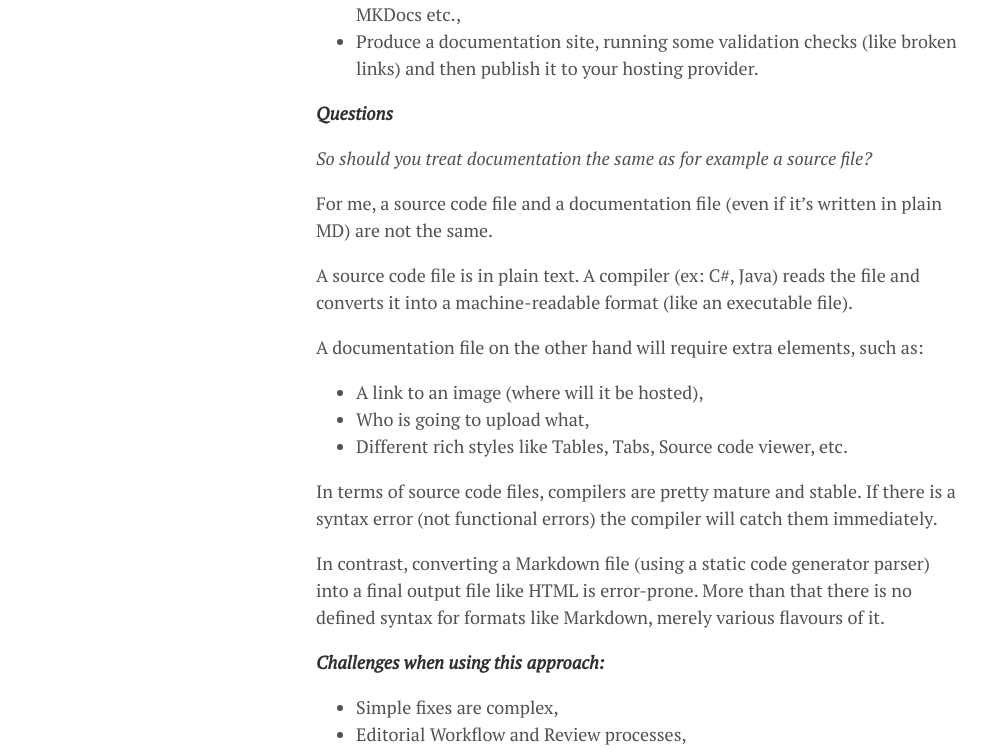
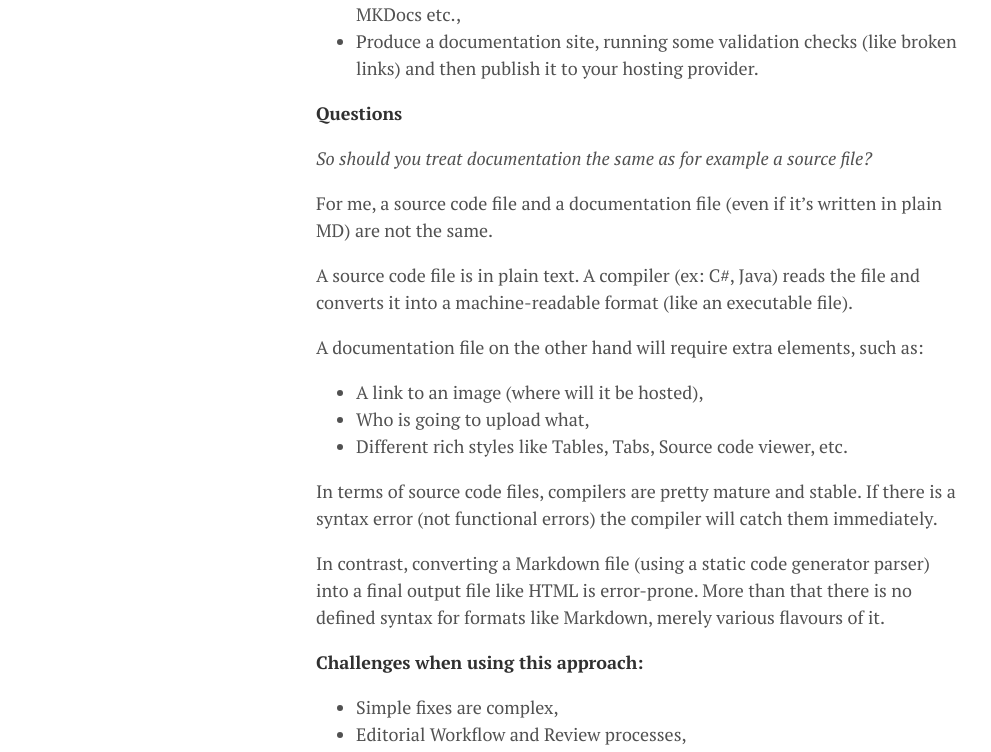
Before and after one commit to lgeurts/lgeurts.github.io, a Jekyll site: the page built from _posts/2020-08-21-docs-as-code.md, in a window 1280 px wide. Shown: the part 523-1275 px from the top of the page, without its empty margins (0-991 px from the left). Built offline with Jekyll 4.4.1, drawn with Linux system fonts in a browser that asks for light colours; nearby versions of some CDN libraries.

Commit message:
Update 2020-08-21-docs-as-code.md

```diff
--- a/_posts/2020-08-21-docs-as-code.md
+++ b/_posts/2020-08-21-docs-as-code.md
@@ -19,7 +19,7 @@ tags: [ GitHub Projects ]
 - Using a static site generator like Middleman, Gatsby, Hugo, Jekyll, VuePress, MKDocs etc.,
 - Produce a documentation site, running some validation checks (like broken links) and then publish it to your hosting provider.
 
-***Questions***
+**Questions**
 
 *So should you treat documentation the same as for example a source file?*
 
@@ -36,7 +36,7 @@ In terms of source code files, compilers are pretty mature and stable. If there
 
 In contrast, converting a Markdown file (using a static code generator parser) into a final output file like HTML is error-prone. More than that there is no defined syntax for formats like Markdown, merely various flavours of it.
 
-***Challenges when using this approach:***
+**Challenges when using this approach:**
 
 - Simple fixes are complex,
 - Editorial Workflow and Review processes,
```
